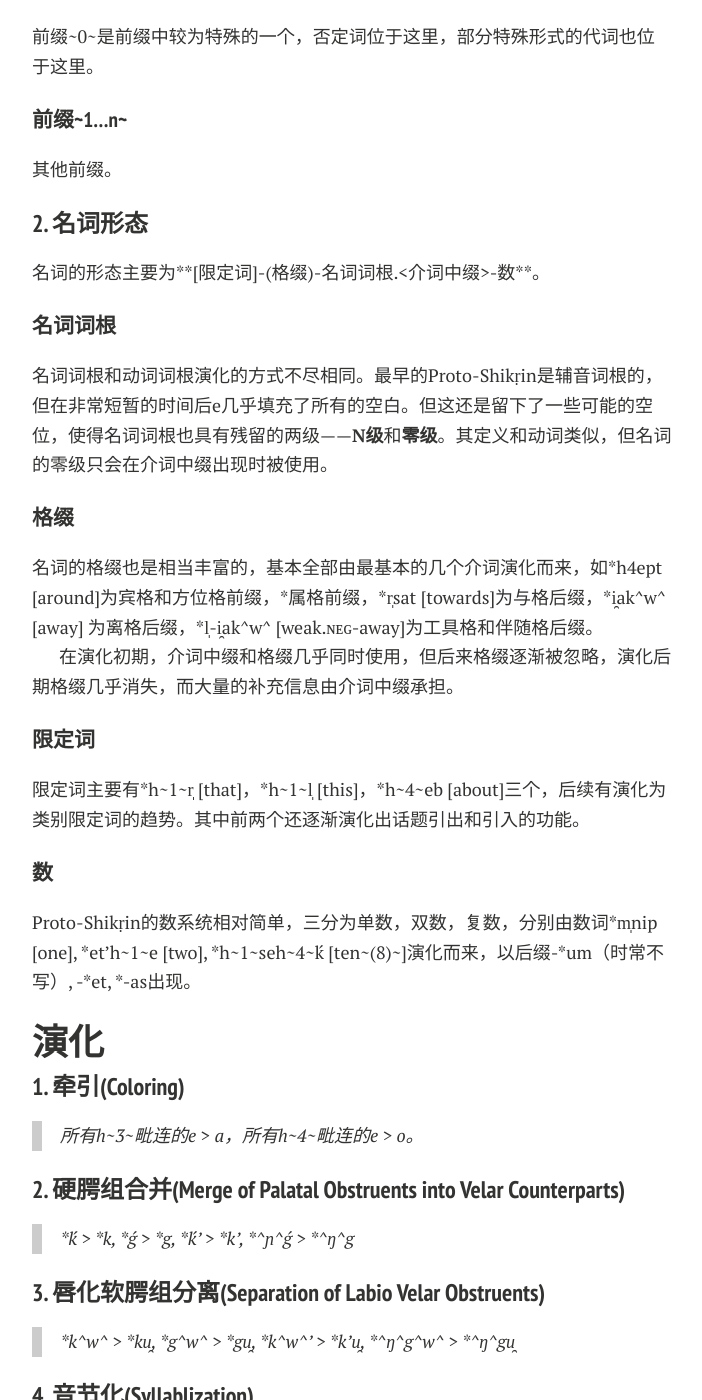
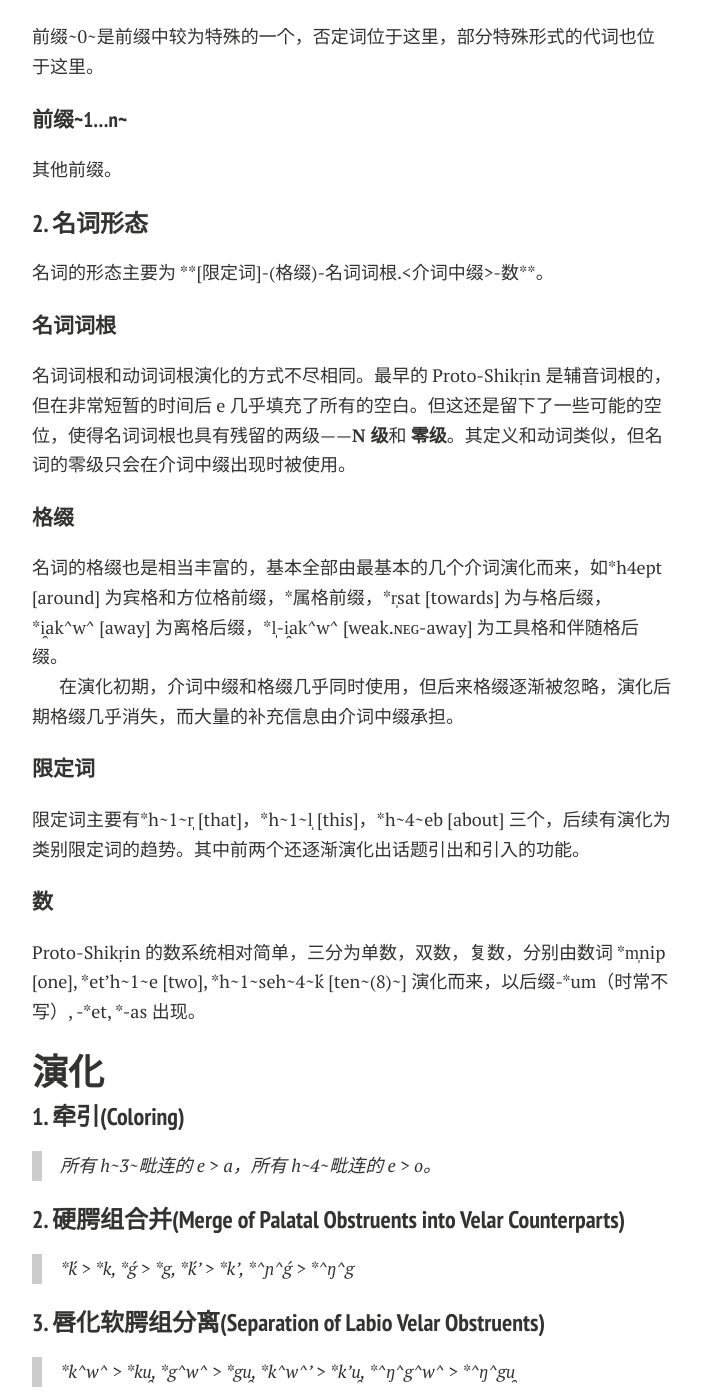
Before and after one commit to Kinnuch/kinnuch.github.io, a Jekyll site: the page built from file/Proto-Shikṛin.md, in a window 1280 px wide and 1400 px high, scrolled down 3590 px. Shown: the whole window, without its empty margins (288-990 px from the left). Built offline with Jekyll 4.4.1, drawn with Linux system fonts in a browser that asks for light colours; nearby versions of some CDN libraries; our own code applies the rules of GitHub Pages for plain Markdown files; comment, search, counter and statistics services are not loaded; a style sheet for code colours, icons or effects is not loaded; some of the changed text lies outside the part shown.

```diff
--- a/file/Proto-Shikṛin.md
+++ b/file/Proto-Shikṛin.md
@@ -2,7 +2,7 @@
 
 ## 演化树
 
-现在只有Shikṛin一个语言演化树画不了一点（
+现在只有 Shikṛin 一个语言演化树画不了一点（
 
 ## 音系
 
@@ -44,25 +44,25 @@
 
 #### 1. 动词形态
 
-动词的结构一般为**(前缀~1...n~)-(前缀~0~)-[语态缀]-<人称中缀>-动词词根-(后缀~1...n~)**。
+动词的结构一般为 **(前缀~1...n~)-(前缀~0~)-[语态缀]-<人称中缀>-动词词根-(后缀~1...n~)**。
 
 ##### 动词词根
 
-默认的动词为**N级(N-grade)**，即前仅有语态前缀（也包括人称中缀）时。
+默认的动词为 **N 级(N-grade)**，即前仅有语态前缀（也包括人称中缀）时。
 
-构造分词的动词前没有语态缀和人称中缀，但可能有前缀~0~，这时动词处于**a级(a-grade)**，干元音被替换为a。
+构造分词的动词前没有语态缀和人称中缀，但可能有前缀~0~，这时动词处于 **a 级(a-grade)**，干元音被替换为 a。
 
-当前缀数量超过N级时，动词处于零级**(∅-grade)**，此时干元音消失，如果后接响音则该响音成音节，如果没有能成音节的音，则零级与N级同型。
+当前缀数量超过 N 级时，动词处于零级 **(∅-grade)**，此时干元音消失，如果后接响音则该响音成音节，如果没有能成音节的音，则零级与 N 级同型。
 
-以上构成动词的**∅\~N~a三级**系统。
+以上构成动词的 **∅\~N~a 三级**系统。
 
 ##### 后缀
 
-Proto-Shikṛin中，在描述一手信息时，通常会在动词后接*h~4~t́es- [to see]，后续演化为言据性。另外还有\*peh~3~^ŋ^g- [to guess] 表示推测。
+Proto-Shikṛin 中，在描述一手信息时，通常会在动词后接*h~4~t́es- [to see]，后续演化为言据性。另外还有\*peh~3~^ŋ^g- [to guess] 表示推测。
 
-时的变化也体现在后接动词上，Proto-Shikṛin的时系统三分，过去是默认的状态，非过去在后接动词尾上添加-*os后缀，远过去则是-\*ak^w^。
+时的变化也体现在后接动词上，Proto-Shikṛin 的时系统三分，过去是默认的状态，非过去在后接动词尾上添加-*os 后缀，远过去则是-\*ak^w^。
 
-另外，动词在字典中的形式为**【零级-字典缀】**，其中字典缀为-*st。
+另外，动词在字典中的形式为 **【零级-字典缀】**，其中字典缀为-*st。
 
 ##### 语态缀与人称中缀
 
@@ -124,31 +124,31 @@ Proto-Shikṛin中，在描述一手信息时，通常会在动词后接*h~4~t́
 
 #### 2. 名词形态
 
-名词的形态主要为**[限定词]-(格缀)-名词词根.<介词中缀>-数**。
+名词的形态主要为 **[限定词]-(格缀)-名词词根.<介词中缀>-数**。
 
 ##### 名词词根
 
-名词词根和动词词根演化的方式不尽相同。最早的Proto-Shikṛin是辅音词根的，但在非常短暂的时间后e几乎填充了所有的空白。但这还是留下了一些可能的空位，使得名词词根也具有残留的两级——**N级**和**零级**。其定义和动词类似，但名词的零级只会在介词中缀出现时被使用。
+名词词根和动词词根演化的方式不尽相同。最早的 Proto-Shikṛin 是辅音词根的，但在非常短暂的时间后 e 几乎填充了所有的空白。但这还是留下了一些可能的空位，使得名词词根也具有残留的两级——**N 级**和 **零级**。其定义和动词类似，但名词的零级只会在介词中缀出现时被使用。
 
 ##### 格缀
 
-名词的格缀也是相当丰富的，基本全部由最基本的几个介词演化而来，如*h4ept [around]为宾格和方位格前缀，\*属格前缀，\*r̩sat [towards]为与格后缀，\*i̯ak^w^ [away] 为离格后缀，\*l̩-i̯ak^w^ [weak.ɴᴇɢ-away]为工具格和伴随格后缀。
+名词的格缀也是相当丰富的，基本全部由最基本的几个介词演化而来，如*h4ept [around] 为宾格和方位格前缀，\*属格前缀，\*r̩sat [towards] 为与格后缀，\*i̯ak^w^ [away] 为离格后缀，\*l̩-i̯ak^w^ [weak.ɴᴇɢ-away] 为工具格和伴随格后缀。
 
 在演化初期，介词中缀和格缀几乎同时使用，但后来格缀逐渐被忽略，演化后期格缀几乎消失，而大量的补充信息由介词中缀承担。
 
 ##### 限定词
 
-限定词主要有*h~1~r̩ [that]，\*h~1~l̩ [this]，\*h~4~eb [about]三个，后续有演化为类别限定词的趋势。其中前两个还逐渐演化出话题引出和引入的功能。
+限定词主要有*h~1~r̩ [that]，\*h~1~l̩ [this]，\*h~4~eb [about] 三个，后续有演化为类别限定词的趋势。其中前两个还逐渐演化出话题引出和引入的功能。
 
 ##### 数
 
-Proto-Shikṛin的数系统相对简单，三分为单数，双数，复数，分别由数词*m̩nip [one], *et’h~1~e [two], *h~1~seh~4~ḱ [ten~(8)~]演化而来，以后缀-\*um（时常不写）, -\*et, *-as出现。
+Proto-Shikṛin 的数系统相对简单，三分为单数，双数，复数，分别由数词 *m̩nip [one], *et’h~1~e [two], *h~1~seh~4~ḱ [ten~(8)~] 演化而来，以后缀-\*um（时常不写）, -\*et, *-as 出现。
 
 ## 演化
 
 #### 1. 牵引(Coloring)
 
-> 所有h~3~毗连的e > a，所有h~4~毗连的e > o。
+> 所有 h~3~毗连的 e > a，所有 h~4~毗连的 e > o。
 >
 
 #### 2. 硬腭组合并(Merge of Palatal Obstruents into Velar Counterparts)
@@ -161,7 +161,7 @@ Proto-Shikṛin的数系统相对简单，三分为单数，双数，复数，
 
 #### 4. 音节化(Syllablization)
 
-> *R̩ > *uR/ar, *R̩=R > *ūR/ār
+> *R̩ > *uR/ar, *R̩ = R > *ūR/ār
 >
 > *RH > *Ra
 
@@ -207,13 +207,13 @@ Proto-Shikṛin的数系统相对简单，三分为单数，双数，复数，
 
 #### 9. 腭化(Palatalization)
 
-> *i/ī 毗连的T发生腭化
+> *i/ī 毗连的 T 发生腭化
 >
 > *^n^d > *^ɲ^ǵ > *ŋ
 >
 > *t > *ḱ > *ki̯
 
-#### 10. s脱落(Loss of s)
+#### 10. s 脱落(Loss of s)
 
 > *VRs# > *V̄R#, *Vps# > *Vð#, *Vts# > *Vǀ#, *Vks# > *Vʃ#
 
```
Also changed, not shown: other parts of file/Proto-Shikṛin.md (+78 -31 lines), 1 other file.
